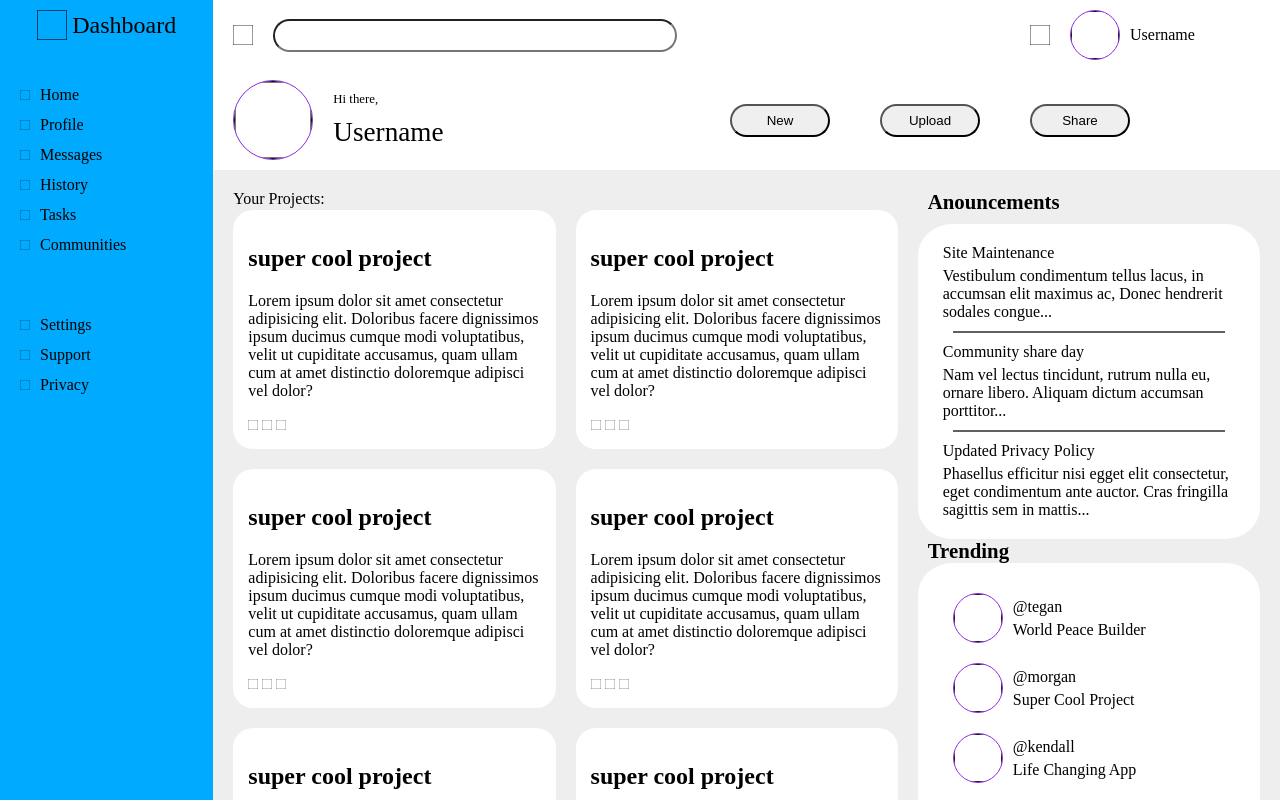
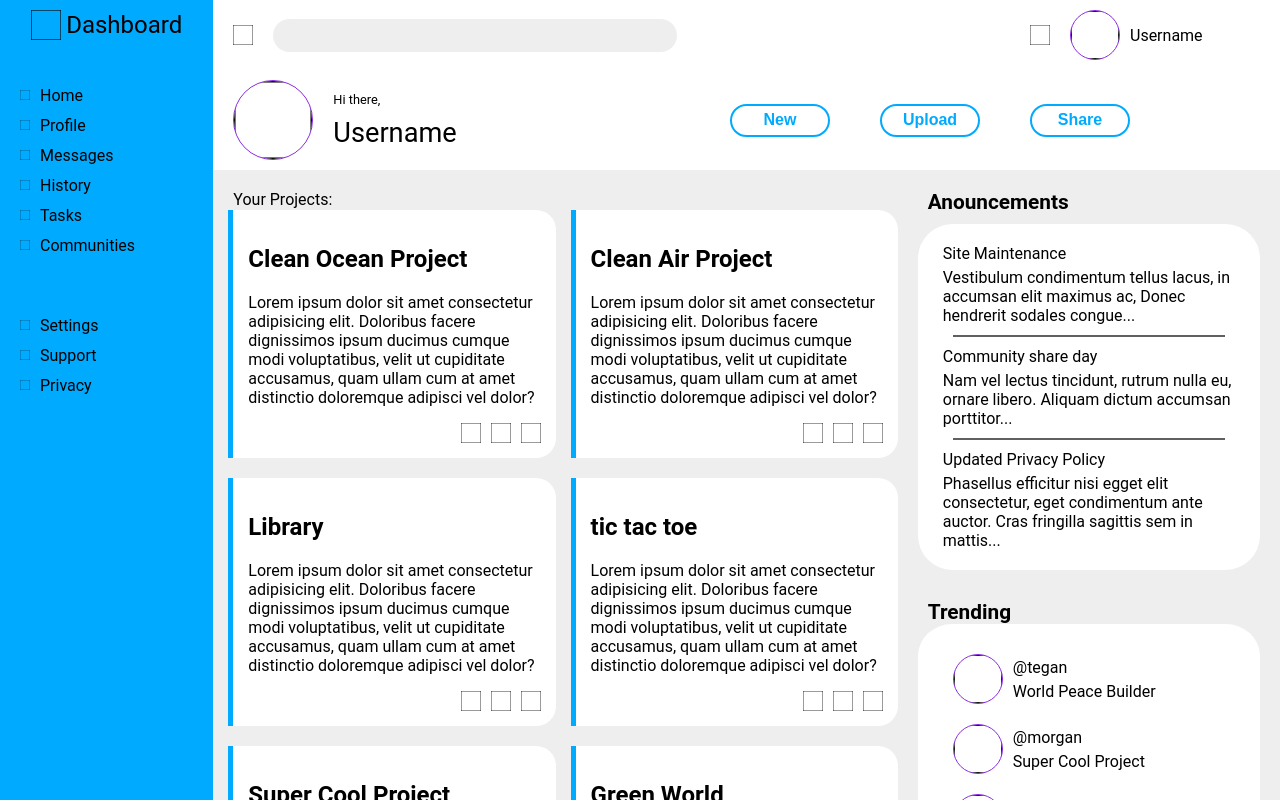
Before and after one commit to SaToGo1/Admin-Dashboard, a plain HTML site: page index.html in a window 1280 px wide. Drawn offline with Linux system fonts and the light colour scheme.

Commit message:
Add Button Style, Change Position of card icons,
Add interaction to sidebar icon and text.

Modify search bar.

Add style to project cards.

```diff
--- a/index.html
+++ b/index.html
@@ -37,113 +37,83 @@
                 <div>Your Projects: </div>
                 <div class="main-content-projects__container">
                     <div class="projects__cards">
-                        <h2>super cool project</h2>
+                        <h2>Clean Ocean Project</h2>
                         <p>Lorem ipsum dolor sit amet consectetur adipisicing elit. Doloribus facere dignissimos ipsum ducimus cumque modi voluptatibus,
                             velit ut cupiditate accusamus, quam ullam cum at amet distinctio doloremque adipisci vel dolor?</p>
-                        <div>
-                            <img src="img/Square_1.svg" alt="icon" class="sidebar__icon">
-                            <img src="img/Square_1.svg" alt="icon" class="sidebar__icon">
-                            <img src="img/Square_1.svg" alt="icon" class="sidebar__icon">
+                        <div class="card__icon-container">
+                            <img src="img/Square_1.svg" alt="icon" class="card__icon">
+                            <img src="img/Square_1.svg" alt="icon" class="card__icon">
+                            <img src="img/Square_1.svg" alt="icon" class="card__icon">
                         </div>
                     </div>
                     <div class="projects__cards">
-                        <h2>super cool project</h2>
+                        <h2>Clean Air Project</h2>
                         <p>Lorem ipsum dolor sit amet consectetur adipisicing elit. Doloribus facere dignissimos ipsum ducimus cumque modi voluptatibus,
                             velit ut cupiditate accusamus, quam ullam cum at amet distinctio doloremque adipisci vel dolor?</p>
-                        <div>
-                            <img src="img/Square_1.svg" alt="icon" class="sidebar__icon">
-                            <img src="img/Square_1.svg" alt="icon" class="sidebar__icon">
-                            <img src="img/Square_1.svg" alt="icon" class="sidebar__icon">
+                        <div class="card__icon-container">
+                            <img src="img/Square_1.svg" alt="icon" class="card__icon">
+                            <img src="img/Square_1.svg" alt="icon" class="card__icon">
+                            <img src="img/Square_1.svg" alt="icon" class="card__icon">
                         </div>
                     </div>
                     <div class="projects__cards">
-                        <h2>super cool project</h2>
+                        <h2>Library</h2>
                         <p>Lorem ipsum dolor sit amet consectetur adipisicing elit. Doloribus facere dignissimos ipsum ducimus cumque modi voluptatibus,
                             velit ut cupiditate accusamus, quam ullam cum at amet distinctio doloremque adipisci vel dolor?</p>
-                        <div>
-                            <img src="img/Square_1.svg" alt="icon" class="sidebar__icon">
-                            <img src="img/Square_1.svg" alt="icon" class="sidebar__icon">
-                            <img src="img/Square_1.svg" alt="icon" class="sidebar__icon">
+                        <div class="card__icon-container">
+                            <img src="img/Square_1.svg" alt="icon" class="card__icon">
+                            <img src="img/Square_1.svg" alt="icon" class="card__icon">
+                            <img src="img/Square_1.svg" alt="icon" class="card__icon">
                         </div>
                     </div>
                     <div class="projects__cards">
-                        <h2>super cool project</h2>
+                        <h2>tic tac toe</h2>
                         <p>Lorem ipsum dolor sit amet consectetur adipisicing elit. Doloribus facere dignissimos ipsum ducimus cumque modi voluptatibus,
                             velit ut cupiditate accusamus, quam ullam cum at amet distinctio doloremque adipisci vel dolor?</p>
-                        <div>
-                            <img src="img/Square_1.svg" alt="icon" class="sidebar__icon">
-                            <img src="img/Square_1.svg" alt="icon" class="sidebar__icon">
-                            <img src="img/Square_1.svg" alt="icon" class="sidebar__icon">
+                        <div class="card__icon-container">
+                            <img src="img/Square_1.svg" alt="icon" class="card__icon">
+                            <img src="img/Square_1.svg" alt="icon" class="card__icon">
+                            <img src="img/Square_1.svg" alt="icon" class="card__icon">
                         </div>
                     </div>
                     <div class="projects__cards">
-                        <h2>super cool project</h2>
+                        <h2>Super Cool Project</h2>
                         <p>Lorem ipsum dolor sit amet consectetur adipisicing elit. Doloribus facere dignissimos ipsum ducimus cumque modi voluptatibus,
                             velit ut cupiditate accusamus, quam ullam cum at amet distinctio doloremque adipisci vel dolor?</p>
-                        <div>
-                            <img src="img/Square_1.svg" alt="icon" class="sidebar__icon">
-                            <img src="img/Square_1.svg" alt="icon" class="sidebar__icon">
-                            <img src="img/Square_1.svg" alt="icon" class="sidebar__icon">
+                        <div class="card__icon-container">
+                            <img src="img/Square_1.svg" alt="icon" class="card__icon">
+                            <img src="img/Square_1.svg" alt="icon" class="card__icon">
+                            <img src="img/Square_1.svg" alt="icon" class="card__icon">
                         </div>
                     </div>
                     <div class="projects__cards">
-                        <h2>super cool project</h2>
+                        <h2>Green World</h2>
                         <p>Lorem ipsum dolor sit amet consectetur adipisicing elit. Doloribus facere dignissimos ipsum ducimus cumque modi voluptatibus,
                             velit ut cupiditate accusamus, quam ullam cum at amet distinctio doloremque adipisci vel dolor?</p>
-                        <div>
-                            <img src="img/Square_1.svg" alt="icon" class="sidebar__icon">
-                            <img src="img/Square_1.svg" alt="icon" class="sidebar__icon">
-                            <img src="img/Square_1.svg" alt="icon" class="sidebar__icon">
+                        <div class="card__icon-container">
+                            <img src="img/Square_1.svg" alt="icon" class="card__icon">
+                            <img src="img/Square_1.svg" alt="icon" class="card__icon">
+                            <img src="img/Square_1.svg" alt="icon" class="card__icon">
                         </div>
                     </div>
                     <div class="projects__cards">
-                        <h2>super cool project</h2>
+                        <h2>Weather App</h2>
                         <p>Lorem ipsum dolor sit amet consectetur adipisicing elit. Doloribus facere dignissimos ipsum ducimus cumque modi voluptatibus,
                             velit ut cupiditate accusamus, quam ullam cum at amet distinctio doloremque adipisci vel dolor?</p>
-                        <div>
-                            <img src="img/Square_1.svg" alt="icon" class="sidebar__icon">
-                            <img src="img/Square_1.svg" alt="icon" class="sidebar__icon">
-                            <img src="img/Square_1.svg" alt="icon" class="sidebar__icon">
+                        <div class="card__icon-container">
+                            <img src="img/Square_1.svg" alt="icon" class="card__icon">
+                            <img src="img/Square_1.svg" alt="icon" class="card__icon">
+                            <img src="img/Square_1.svg" alt="icon" class="card__icon">
                         </div>
                     </div>
                     <div class="projects__cards">
-                        <h2>super cool project</h2>
+                        <h2>Super Cool Project II</h2>
                         <p>Lorem ipsum dolor sit amet consectetur adipisicing elit. Doloribus facere dignissimos ipsum ducimus cumque modi voluptatibus,
                             velit ut cupiditate accusamus, quam ullam cum at amet distinctio doloremque adipisci vel dolor?</p>
-                        <div>
-                            <img src="img/Square_1.svg" alt="icon" class="sidebar__icon">
-                            <img src="img/Square_1.svg" alt="icon" class="sidebar__icon">
-                            <img src="img/Square_1.svg" alt="icon" class="sidebar__icon">
-                        </div>
-                    </div>
-                    <div class="projects__cards">
-                        <h2>super cool project</h2>
-                        <p>Lorem ipsum dolor sit amet consectetur adipisicing elit. Doloribus facere dignissimos ipsum ducimus cumque modi voluptatibus,
-                            velit ut cupiditate accusamus, quam ullam cum at amet distinctio doloremque adipisci vel dolor?</p>
-                        <div>
-                            <img src="img/Square_1.svg" alt="icon" class="sidebar__icon">
-                            <img src="img/Square_1.svg" alt="icon" class="sidebar__icon">
-                            <img src="img/Square_1.svg" alt="icon" class="sidebar__icon">
-                        </div>
-                    </div>
-                    <div class="projects__cards">
-                        <h2>super cool project</h2>
-                        <p>Lorem ipsum dolor sit amet consectetur adipisicing elit. Doloribus facere dignissimos ipsum ducimus cumque modi voluptatibus,
-                            velit ut cupiditate accusamus, quam ullam cum at amet distinctio doloremque adipisci vel dolor?</p>
-                        <div>
-                            <img src="img/Square_1.svg" alt="icon" class="sidebar__icon">
-                            <img src="img/Square_1.svg" alt="icon" class="sidebar__icon">
-                            <img src="img/Square_1.svg" alt="icon" class="sidebar__icon">
-                        </div>
-                    </div>
-                    <div class="projects__cards">
-                        <h2>super cool project</h2>
-                        <p>Lorem ipsum dolor sit amet consectetur adipisicing elit. Doloribus facere dignissimos ipsum ducimus cumque modi voluptatibus,
-                            velit ut cupiditate accusamus, quam ullam cum at amet distinctio doloremque adipisci vel dolor?</p>
-                        <div>
-                            <img src="img/Square_1.svg" alt="icon" class="sidebar__icon">
-                            <img src="img/Square_1.svg" alt="icon" class="sidebar__icon">
-                            <img src="img/Square_1.svg" alt="icon" class="sidebar__icon">
+                        <div class="card__icon-container">
+                            <img src="img/Square_1.svg" alt="icon" class="card__icon">
+                            <img src="img/Square_1.svg" alt="icon" class="card__icon">
+                            <img src="img/Square_1.svg" alt="icon" class="card__icon">
                         </div>
                     </div>
                 </div>
@@ -215,41 +185,41 @@
                 <div class="sidebar__menu">
                     <div class="sidebar-menu__item">
                         <img src="img/Square_1.svg" alt="icon" class="sidebar__icon">
-                        <p>Home</p>
+                        <p class="sidebar__text">Home</p>
                     </div>
                     <div class="sidebar-menu__item">
                         <img src="img/Square_1.svg" alt="icon" class="sidebar__icon">
-                        <p>Profile</p>
+                        <p class="sidebar__text">Profile</p>
                     </div>
                     <div class="sidebar-menu__item">
                         <img src="img/Square_1.svg" alt="icon" class="sidebar__icon">
-                        <p>Messages</p>
+                        <p class="sidebar__text">Messages</p>
                     </div>
                     <div class="sidebar-menu__item">
                         <img src="img/Square_1.svg" alt="icon" class="sidebar__icon">
-                        <p>History</p>
+                        <p class="sidebar__text">History</p>
                     </div>
                     <div class="sidebar-menu__item">
                         <img src="img/Square_1.svg" alt="icon" class="sidebar__icon">
-                        <p>Tasks</p>
+                        <p class="sidebar__text">Tasks</p>
                     </div>
                     <div class="sidebar-menu__item">
                         <img src="img/Square_1.svg" alt="icon" class="sidebar__icon">
-                        <p>Communities</p>
+                        <p class="sidebar__text">Communities</p>
                     </div>
                 </div>
                 <div class="sidebar__configuration">
                     <div class="sidebar-configuration__item">
                         <img src="img/Square_1.svg" alt="icon" class="sidebar__icon">
-                        <p>Settings</p>
+                        <p class="sidebar__text">Settings</p>
                     </div>
                     <div class="sidebar-configuration__item">
                         <img src="img/Square_1.svg" alt="icon" class="sidebar__icon">
-                        <p>Support</p>
+                        <p class="sidebar__text">Support</p>
                     </div>
                     <div class="sidebar-configuration__item">
                         <img src="img/Square_1.svg" alt="icon" class="sidebar__icon">
-                        <p>Privacy</p>
+                        <p class="sidebar__text">Privacy</p>
                     </div>
                 </div>
             </div>
--- a/style.css
+++ b/style.css
@@ -1,15 +1,26 @@
 :root {
+    /*same variable for sidebar and left project card */
     --color-sidebar: #0AF;
     --color-main: #EEE;
     --color-header: #FFF;
     --color-announce: #FFF;
     --color-trending: #FFF;
     --color-cards: #FFF;
+
+    --color-line-announce: #606060;
+
+    --color-button-background: #FFF;
+    --color-button-letters: #0AF;
+    --color-button-border: #0AF;
+    --color-button-active: #06F;
+
+    --color-searchbar: #EEE;
 }
 
 html {
     box-sizing: border-box;
-    margin: 0;
+
+    font-family: 'Roboto', sans-serif, Georgia;
 }
 
 *, *:before, *:after {
@@ -46,6 +57,11 @@ body {
     grid-area: sidebar;
 
     background-color: var(--color-sidebar);
+
+    position: sticky;
+    top: 0;
+    left: 0;
+    max-height: 100vh;
 }
 
 .sidebar-container{
@@ -82,6 +98,9 @@ body {
     align-items: center;
 }
 
+.sidebar-menu__item:hover{
+    text-decoration: underline;
+}
 
 .sidebar__configuration{
     /* border: 1px solid blue; */
@@ -98,12 +117,25 @@ body {
     align-items: center;
 }
 
+.sidebar-configuration__item:hover{
+    text-decoration: underline;
+}
+
 .sidebar__icon{
     width: 10px;
+    cursor: pointer;
 }
 
 .sidebar-title__icon {
     width: 30px;
+}
+
+.sidebar-title__icon:hover{
+    text-decoration: underline;
+}
+
+.sidebar__text {
+    cursor: pointer;
 }
 
 /* #######################
@@ -128,7 +160,7 @@ body {
     display: grid;
 
     grid-template-columns: /*spaced a way that the size corresponds to the name of the gridarea.*/
-                          20px 40px        minmax(100px, 1000px) minmax(50px, 2000px)  40px  60px     150px;
+                          20px 40px        minmax(100px, 1500px) minmax(50px, 400px)  40px  60px     150px;
     grid-template-areas: ".    searchicon  searchbar             .                     bell  profile  username";
     align-items: center;
 }
@@ -136,12 +168,15 @@ body {
 .header-row1__icon {
     width: 20px;
 }
+
 .header-row1__icon--search{
     grid-area: searchicon;
+    cursor: pointer;
 }
 
 .header-row1__icon--bell{
     grid-area: bell;
+    cursor: pointer;
 }
 
 .header-row1__profile {
@@ -156,7 +191,11 @@ body {
     width: auto;
     height: 33px;
     padding: 5px 20px;
+
+    border: none;
     border-radius: 100px;
+
+    background-color: var(--color-searchbar);
 
     grid-area: searchbar;
 }
@@ -208,10 +247,28 @@ body {
 }
 
 .header-row2__button {
+    font-size: 16px;
+    font-weight: bold;
     width: 100px;
     height: 33px;
     margin-right: 50px;
+
+    color: var(--color-button-letters);
+    background-color: var(--color-button-background);
+    border: none;
     border-radius: 20px;
+    border: 2px solid var(--color-button-border);
+
+    cursor: pointer;
+}
+
+.header-row2__button:hover {
+    background-color: var(--color-button-letters);
+    color: var(--color-button-background);
+}
+
+.header-row2__button:active {
+    background-color: var(--color-button-active);
 }
 
 .header-row2__button--new {
@@ -288,13 +345,10 @@ body {
     justify-content: space-around;
 }
 
-.announce-card__section{
-
-}
 
 .line {
     margin: 10px;
-    border: 1px solid #606060;
+    border: 1px solid var(--color-line-announce);
 }
 .announce-card-section__title {
     margin: 0;
@@ -320,6 +374,7 @@ body {
 .trending__title {
     margin: 0;
     padding: 0;
+    margin-top: 30px;
     margin-left: 10px;
     font-size: 1.3em;
 
@@ -387,6 +442,24 @@ body {
 
 .projects__cards {
     padding: 15px;
-    border-radius: 20px;
+    border-bottom-right-radius: 20px;
+    border-top-right-radius: 20px;
     background-color: var(--color-cards);
+
+    box-shadow: -5px 0px var(--color-sidebar);
 }
+
+.card__icon {
+    width: 20px;
+    cursor: pointer;
+}
+
+/* to move all the icons to the right */
+.card__icon:first-child{
+    margin-left: auto;
+}
+
+.card__icon-container {
+    display: flex;
+    gap: 10px;
+}
```
